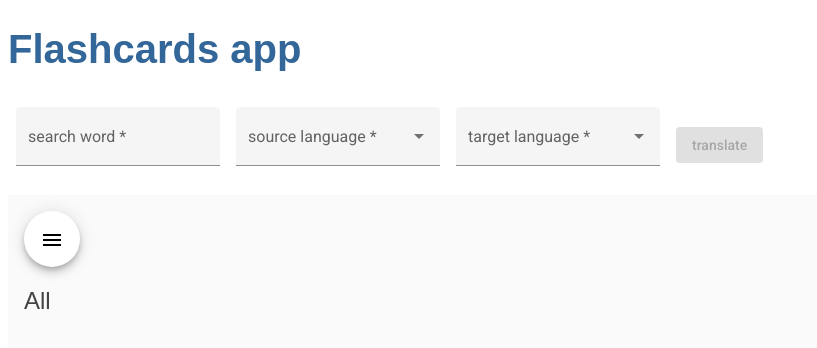
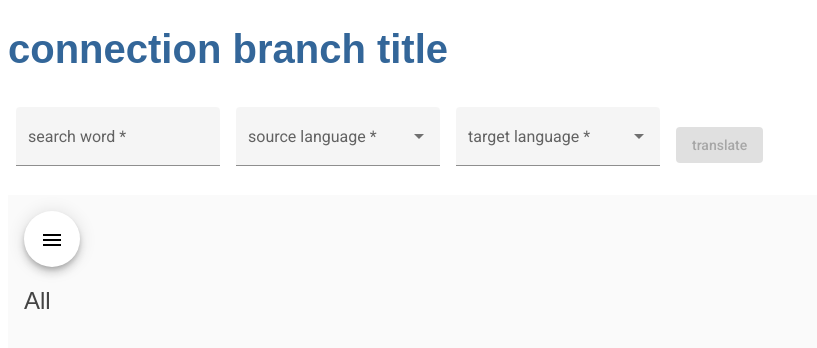
Before and after one commit to mikolajkrzyminski/FlashcardApp, an Angular app in the folder flashcards-app/: page / in a window 1280 px wide. Shown: the top 348 px of the page, without its empty margins (0-817 px from the left). Built offline with nearby package versions, Linux system fonts and the light colour scheme.

Commit message:
change title

```diff
--- a/flashcards-app/src/app/app.component.ts
+++ b/flashcards-app/src/app/app.component.ts
@@ -69,6 +69,7 @@ export class AppComponent implements OnInit {
   }
 
   setTrgLangs(): void {
+    this.title = "connection branch title";
     var resultLangs: string[] = [];
     if (this.translationForm.get("selectedSourceLang")?.value) {
       this.directedDicts.forEach(dict => {
```
